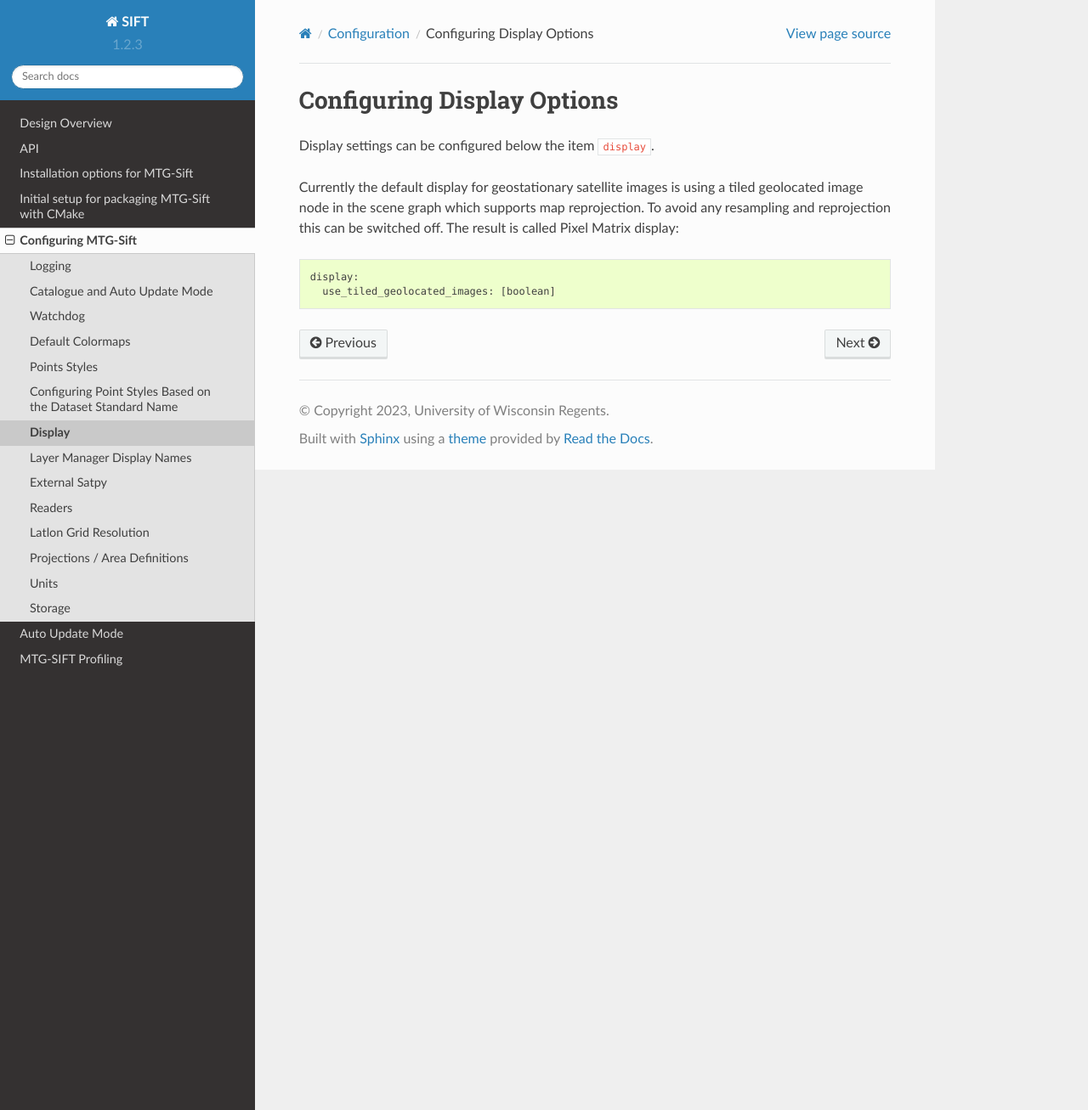
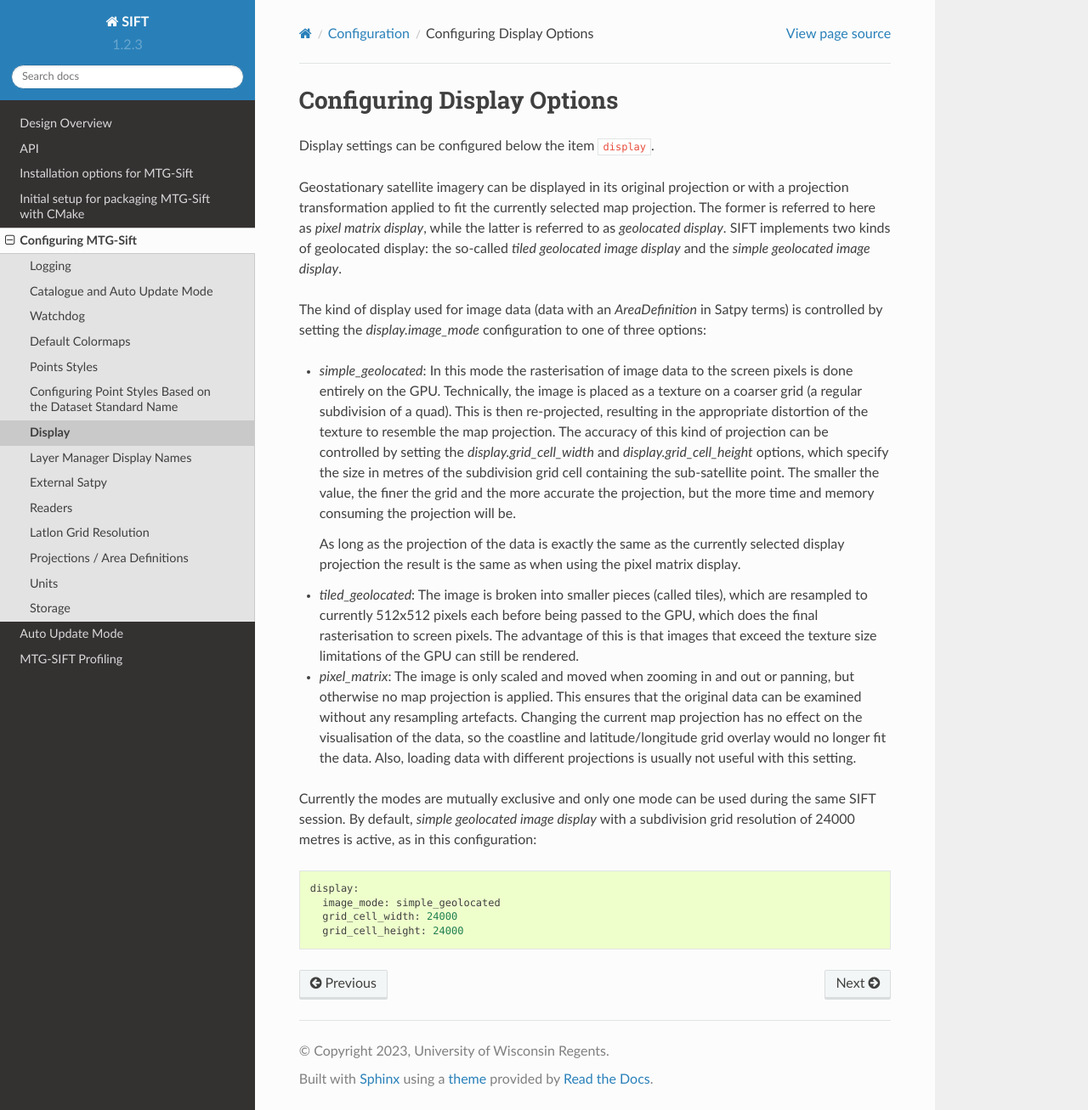
Before and after one commit to ssec/sift, a Sphinx documentation site: the page built from doc/source/configuration-display.rst, in a window 1280 px wide and 1307 px high. Shown: the whole window at 85% size. Built offline with Sphinx 7.4.7 and the Read the Docs theme 2.0.0, drawn with Linux system fonts in a browser that asks for light colours.

Commit message:
Document config revised for simple geolocated image display

```diff
--- a/doc/source/configuration-display.rst
+++ b/doc/source/configuration-display.rst
@@ -5,10 +5,52 @@ Configuring Display Options
 
 Display settings can be configured below the item ``display``.
 
-Currently the default display for geostationary satellite images is using a
-tiled geolocated image node in the scene graph which supports map
-reprojection. To avoid any resampling and reprojection this can be switched
-off. The result is called Pixel Matrix display::
+Geostationary satellite imagery can be displayed in its original projection or
+with a projection transformation applied to fit the currently selected map
+projection. The former is referred to here as *pixel matrix display*, while the
+latter is referred to as *geolocated display*. SIFT implements two kinds of
+geolocated display: the so-called *tiled geolocated image display* and the
+*simple geolocated image display*.
+
+The kind of display used for image data (data with an *AreaDefinition* in Satpy
+terms) is controlled by setting the `display.image_mode` configuration to one of
+three options:
+
+- `simple_geolocated`: In this mode the rasterisation of image data to the
+  screen pixels is done entirely on the GPU. Technically, the image is placed as
+  a texture on a coarser grid (a regular subdivision of a quad). This is then
+  re-projected, resulting in the appropriate distortion of the texture to
+  resemble the map projection. The accuracy of this kind of projection
+  can be controlled by setting the `display.grid_cell_width` and
+  `display.grid_cell_height` options, which specify the size in metres of the
+  subdivision grid cell containing the sub-satellite point. The smaller the
+  value, the finer the grid and the more accurate the projection, but the more
+  time and memory consuming the projection will be.
+
+  As long as the projection of the data is exactly the same as the currently
+  selected display projection the result is the same as when using the pixel
+  matrix display.
+
+- `tiled_geolocated`: The image is broken into smaller pieces (called tiles),
+  which are resampled to currently 512x512 pixels each before being passed to
+  the GPU, which does the final rasterisation to screen pixels. The advantage
+  of this is that images that exceed the texture size limitations of the GPU
+  can still be rendered.
+
+- `pixel_matrix`: The image is only scaled and moved when zooming in and out
+  or panning, but otherwise no map projection is applied. This ensures that
+  the original data can be examined without any resampling artefacts. Changing
+  the current map projection has no effect on the visualisation of the data,
+  so the coastline and latitude/longitude grid overlay would no longer fit the
+  data. Also, loading data with different projections is usually not useful
+  with this setting.
+
+Currently the modes are mutually exclusive and only one mode can be used during
+the same SIFT session. By default, *simple geolocated image display* with a
+subdivision grid resolution of 24000 metres is active, as in this
+configuration::
 
     display:
-      use_tiled_geolocated_images: [boolean]
+      image_mode: simple_geolocated
+      grid_cell_width: 24000
+      grid_cell_height: 24000
```
